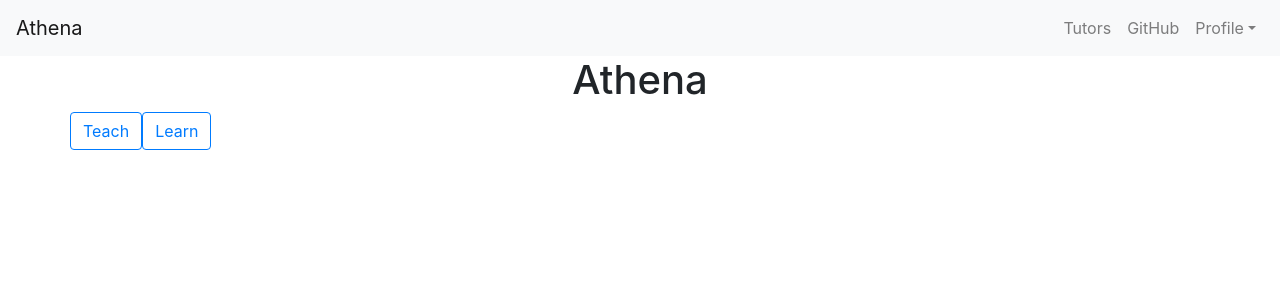
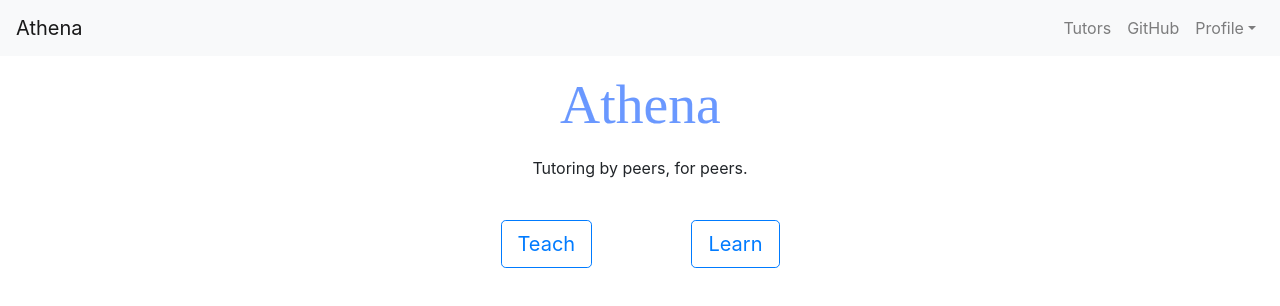
Before and after one commit to logan-hernandez/CalHacks5.0, a React (Create React App) app in the folder athena/: page / in a window 1280 px wide. Shown: the top 306 px of the page. Built offline with nearby package versions, Linux system fonts and the light colour scheme; no server answers.

Commit message:
New logo

```diff
--- a/athena/src/App.js
+++ b/athena/src/App.js
@@ -1,9 +1,10 @@
 import React, { Component } from 'react';
 import './App.css';
 import io from "socket.io-client";
-import { Button, Container, Row } from 'reactstrap';
+import { Button, Container, Row, Col } from 'reactstrap';
 import Result from './result'
 import NavBar from './NavBar'
+import logo from './Athena-logo.svg'
 const socket = io.connect("http://localhost:5000");
 
 class App extends Component {
@@ -34,14 +35,29 @@ class App extends Component {
         <NavBar />
         <Container>
         <div align="center">
-          <h1 textAlign="center" color="#6A98FF">Athena</h1>
+          {/*<h1 textAlign="center" color="#6A98FF">Athena</h1>*/}
+          <img src={logo} height="100"/>
+          <br />
+          <address> Tutoring by peers, for peers. </address>
+          <br />
         </div>
         <div align="center">
           <Row>
-            <Button outline color="primary" onClick={this.handleTeach}>Teach</Button>
-            <samp />
-
-            <Button outline color="primary" onClick={this.handleLearn}>Learn</Button>
+            <Col />
+            <Col />
+            <Col />
+            <Col />
+            <Col />
+            <Col />
+            <Col><Button outline color="primary" size="lg" onClick={this.handleTeach}>Teach</Button></Col>
+            <Col />
+            <Col><Button outline color="primary" size="lg" onClick={this.handleLearn}>Learn</Button></Col>
+            <Col />
+            <Col />
+            <Col />
+            <Col />
+            <Col />
+            <Col />
           </Row>
         </div>
           <Result status={this.state}/>
```
Also changed, not shown: athena/src/Athena-logo.svg (added).
